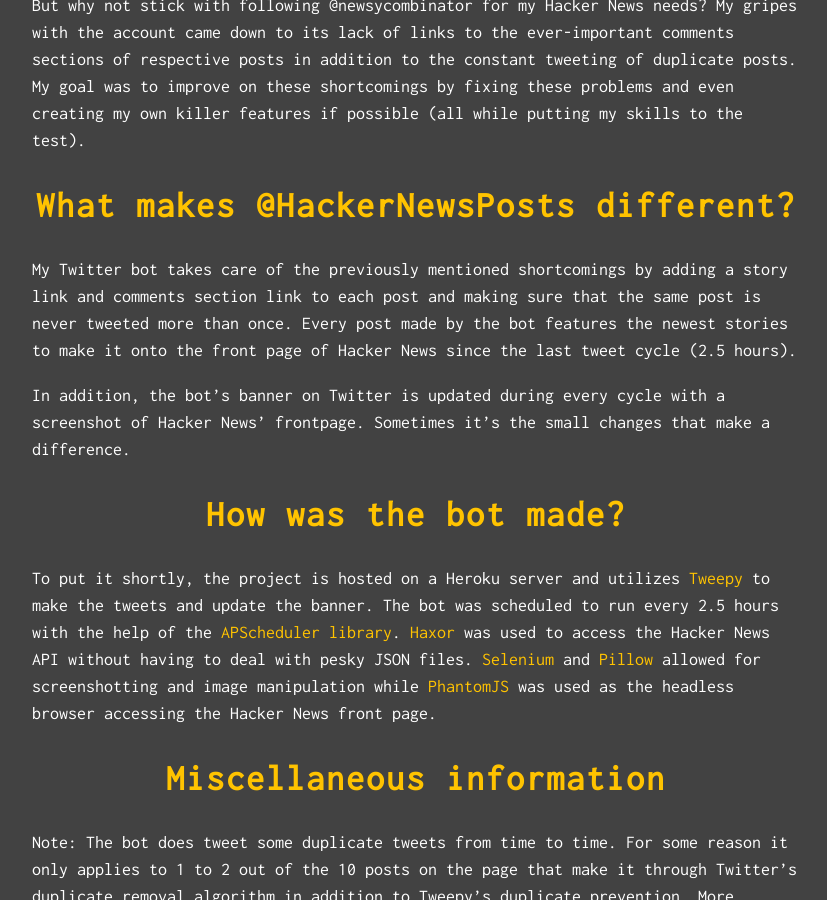
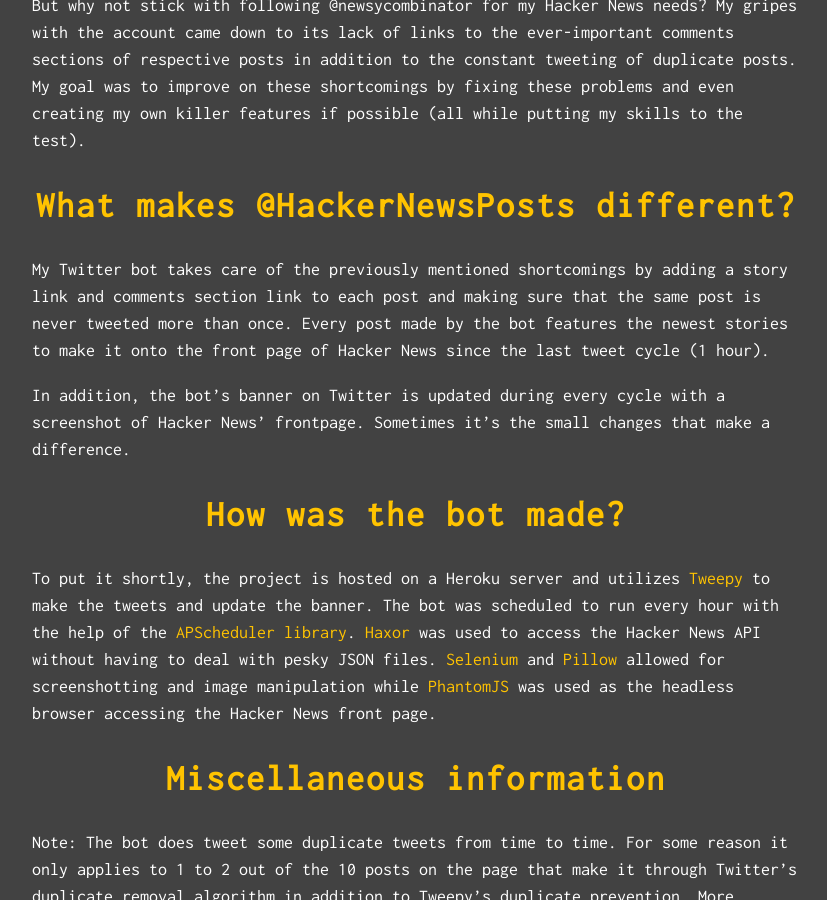
Before and after one commit to justintranjt/justintranjt.github.io, a Jekyll site: the page built from _projects/2017-08-29-hacker-news-twitter-bot.md, in a window 1280 px wide and 900 px high, scrolled down 1537 px. Shown: the whole window, without its empty margins (224-1051 px from the left). Built offline with Jekyll 4.4.1, drawn with Linux system fonts in a browser that asks for light colours.

Commit message:
Changed interval to 1 hour

```diff
--- a/_projects/2017-08-29-hacker-news-twitter-bot.md
+++ b/_projects/2017-08-29-hacker-news-twitter-bot.md
@@ -21,13 +21,13 @@
 
 # What makes [@HackerNewsPosts](https://twitter.com/HackerNewsPosts) different?
 
-My Twitter bot takes care of the previously mentioned shortcomings by adding a story link and comments section link to each post and making sure that the same post is never tweeted more than once. Every post made by the bot features the newest stories to make it onto the front page of Hacker News since the last tweet cycle (2.5 hours).
+My Twitter bot takes care of the previously mentioned shortcomings by adding a story link and comments section link to each post and making sure that the same post is never tweeted more than once. Every post made by the bot features the newest stories to make it onto the front page of Hacker News since the last tweet cycle (1 hour).
 
 In addition, the bot's banner on Twitter is updated during every cycle with a screenshot of Hacker News' frontpage. Sometimes it's the small changes that make a difference.
 
 # How was the bot made?
 
-To put it shortly, the project is hosted on a Heroku server and utilizes [Tweepy](https://github.com/tweepy/tweepy) to make the tweets and update the banner. The bot was scheduled to run every 2.5 hours with the help of the [APScheduler library](https://apscheduler.readthedocs.io/en/latest/). [Haxor](https://github.com/avinassh/haxor) was used to access the Hacker News API without having to deal with pesky JSON files. [Selenium](http://www.seleniumhq.org/) and [Pillow](https://github.com/python-pillow/Pillow) allowed for screenshotting and image manipulation while [PhantomJS](http://phantomjs.org/) was used as the headless browser accessing the Hacker News front page.
+To put it shortly, the project is hosted on a Heroku server and utilizes [Tweepy](https://github.com/tweepy/tweepy) to make the tweets and update the banner. The bot was scheduled to run every hour with the help of the [APScheduler library](https://apscheduler.readthedocs.io/en/latest/). [Haxor](https://github.com/avinassh/haxor) was used to access the Hacker News API without having to deal with pesky JSON files. [Selenium](http://www.seleniumhq.org/) and [Pillow](https://github.com/python-pillow/Pillow) allowed for screenshotting and image manipulation while [PhantomJS](http://phantomjs.org/) was used as the headless browser accessing the Hacker News front page.
 
 # Miscellaneous information
 
```
